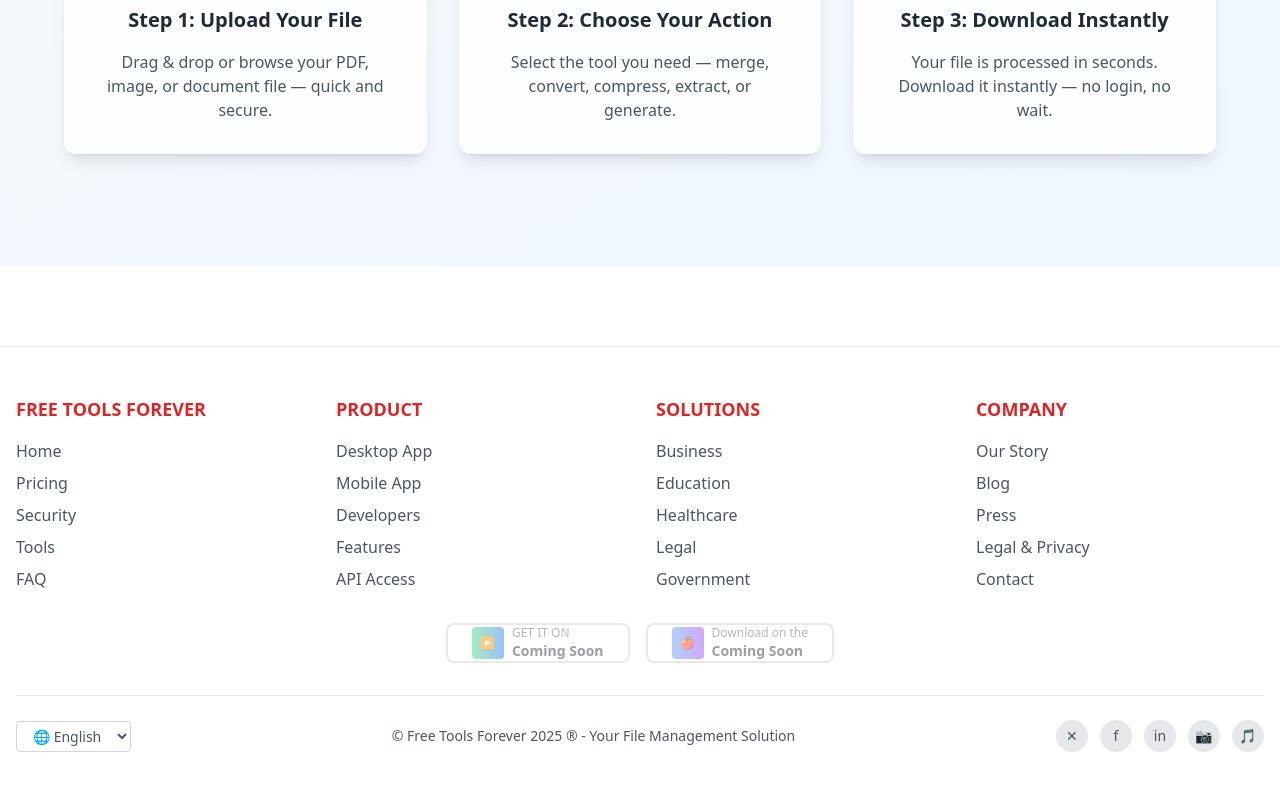
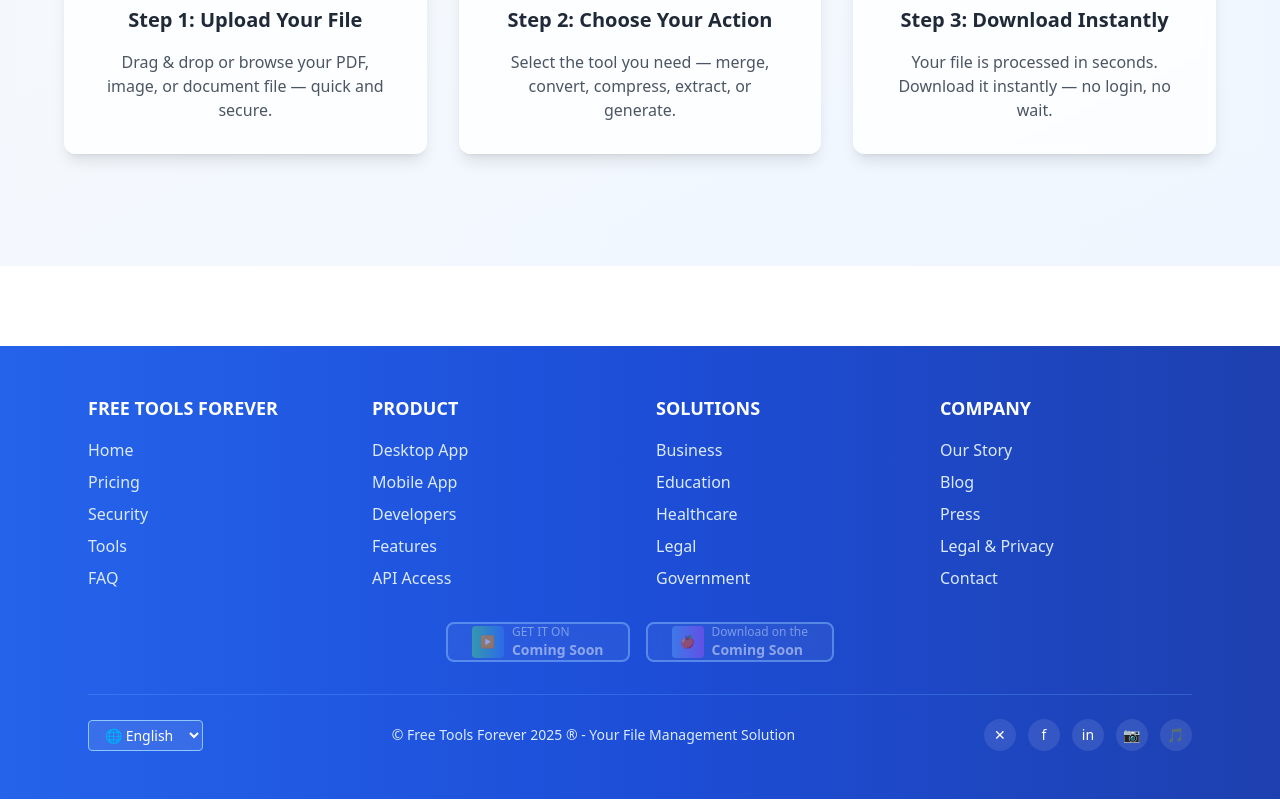
Before and after one commit to coderzafii/digital-document-suite-21, a React (Vite) app: page / in a window 1280 px wide. Shown: the part 2335-3135 px from the top of the page. Built offline with nearby package versions, Linux system fonts and the light colour scheme.

Commit message:
Fix: Footer styling and layout
- Changed the footer background to a blue gradient.
- Adjusted footer content color for better visibility.
- Improved footer content alignment.

```diff
--- a/src/components/Footer.tsx
+++ b/src/components/Footer.tsx
@@ -4,55 +4,55 @@ import { Separator } from "@/components/ui/separator";
 
 const Footer = () => {
   return (
-    <footer className="bg-white border-t border-gray-200 mt-20">
-      <div className="container mx-auto px-4 py-12">
+    <footer className="bg-gradient-to-r from-blue-600 via-blue-700 to-blue-800 mt-20">
+      <div className="container mx-auto px-6 py-12 max-w-6xl">
         {/* Main Footer Content */}
         <div className="grid grid-cols-1 md:grid-cols-2 lg:grid-cols-4 gap-8 mb-8">
           {/* Free Tools Forever Section */}
           <div>
-            <h3 className="text-red-600 font-bold text-lg mb-4">FREE TOOLS FOREVER</h3>
+            <h3 className="text-white font-bold text-lg mb-4">FREE TOOLS FOREVER</h3>
             <ul className="space-y-2">
-              <li><a href="/" className="text-gray-600 hover:text-blue-600 transition-colors">Home</a></li>
-              <li><a href="#" className="text-gray-600 hover:text-blue-600 transition-colors">Pricing</a></li>
-              <li><a href="#" className="text-gray-600 hover:text-blue-600 transition-colors">Security</a></li>
-              <li><a href="#" className="text-gray-600 hover:text-blue-600 transition-colors">Tools</a></li>
-              <li><a href="#" className="text-gray-600 hover:text-blue-600 transition-colors">FAQ</a></li>
+              <li><a href="/" className="text-blue-100 hover:text-white transition-colors">Home</a></li>
+              <li><a href="#" className="text-blue-100 hover:text-white transition-colors">Pricing</a></li>
+              <li><a href="#" className="text-blue-100 hover:text-white transition-colors">Security</a></li>
+              <li><a href="#" className="text-blue-100 hover:text-white transition-colors">Tools</a></li>
+              <li><a href="#" className="text-blue-100 hover:text-white transition-colors">FAQ</a></li>
             </ul>
           </div>
 
           {/* Product Section */}
           <div>
-            <h3 className="text-red-600 font-bold text-lg mb-4">PRODUCT</h3>
+            <h3 className="text-white font-bold text-lg mb-4">PRODUCT</h3>
             <ul className="space-y-2">
-              <li><a href="#" className="text-gray-600 hover:text-blue-600 transition-colors">Desktop App</a></li>
-              <li><a href="#" className="text-gray-600 hover:text-blue-600 transition-colors">Mobile App</a></li>
-              <li><a href="#" className="text-gray-600 hover:text-blue-600 transition-colors">Developers</a></li>
-              <li><a href="#" className="text-gray-600 hover:text-blue-600 transition-colors">Features</a></li>
-              <li><a href="#" className="text-gray-600 hover:text-blue-600 transition-colors">API Access</a></li>
+              <li><a href="#" className="text-blue-100 hover:text-white transition-colors">Desktop App</a></li>
+              <li><a href="#" className="text-blue-100 hover:text-white transition-colors">Mobile App</a></li>
+              <li><a href="#" className="text-blue-100 hover:text-white transition-colors">Developers</a></li>
+              <li><a href="#" className="text-blue-100 hover:text-white transition-colors">Features</a></li>
+              <li><a href="#" className="text-blue-100 hover:text-white transition-colors">API Access</a></li>
             </ul>
           </div>
 
           {/* Solutions Section */}
           <div>
-            <h3 className="text-red-600 font-bold text-lg mb-4">SOLUTIONS</h3>
+            <h3 className="text-white font-bold text-lg mb-4">SOLUTIONS</h3>
             <ul className="space-y-2">
-              <li><a href="#" className="text-gray-600 hover:text-blue-600 transition-colors">Business</a></li>
-              <li><a href="#" className="text-gray-600 hover:text-blue-600 transition-colors">Education</a></li>
-              <li><a href="#" className="text-gray-600 hover:text-blue-600 transition-colors">Healthcare</a></li>
-              <li><a href="#" className="text-gray-600 hover:text-blue-600 transition-colors">Legal</a></li>
-              <li><a href="#" className="text-gray-600 hover:text-blue-600 transition-colors">Government</a></li>
+              <li><a href="#" className="text-blue-100 hover:text-white transition-colors">Business</a></li>
+              <li><a href="#" className="text-blue-100 hover:text-white transition-colors">Education</a></li>
+              <li><a href="#" className="text-blue-100 hover:text-white transition-colors">Healthcare</a></li>
+              <li><a href="#" className="text-blue-100 hover:text-white transition-colors">Legal</a></li>
+              <li><a href="#" className="text-blue-100 hover:text-white transition-colors">Government</a></li>
             </ul>
           </div>
 
           {/* Company Section */}
           <div>
-            <h3 className="text-red-600 font-bold text-lg mb-4">COMPANY</h3>
+            <h3 className="text-white font-bold text-lg mb-4">COMPANY</h3>
             <ul className="space-y-2">
-              <li><a href="#" className="text-gray-600 hover:text-blue-600 transition-colors">Our Story</a></li>
-              <li><a href="#" className="text-gray-600 hover:text-blue-600 transition-colors">Blog</a></li>
-              <li><a href="#" className="text-gray-600 hover:text-blue-600 transition-colors">Press</a></li>
-              <li><a href="#" className="text-gray-600 hover:text-blue-600 transition-colors">Legal & Privacy</a></li>
-              <li><a href="#" className="text-gray-600 hover:text-blue-600 transition-colors">Contact</a></li>
+              <li><a href="#" className="text-blue-100 hover:text-white transition-colors">Our Story</a></li>
+              <li><a href="#" className="text-blue-100 hover:text-white transition-colors">Blog</a></li>
+              <li><a href="#" className="text-blue-100 hover:text-white transition-colors">Press</a></li>
+              <li><a href="#" className="text-blue-100 hover:text-white transition-colors">Legal & Privacy</a></li>
+              <li><a href="#" className="text-blue-100 hover:text-white transition-colors">Contact</a></li>
             </ul>
           </div>
         </div>
@@ -61,62 +61,62 @@ const Footer = () => {
         <div className="flex flex-col sm:flex-row gap-4 mb-8 justify-center">
           <Button
             variant="outline"
-            className="flex items-center gap-2 px-6 py-3 border-2 border-gray-300 rounded-lg hover:border-gray-400 transition-colors cursor-not-allowed opacity-60"
+            className="flex items-center gap-2 px-6 py-3 border-2 border-blue-300 bg-white/10 backdrop-blur-sm rounded-lg hover:bg-white/20 transition-colors cursor-not-allowed opacity-60"
             disabled
           >
             <div className="w-8 h-8 bg-gradient-to-r from-green-400 to-blue-500 rounded flex items-center justify-center">
               <span className="text-white font-bold text-xs">▶</span>
             </div>
             <div className="text-left">
-              <div className="text-xs text-gray-500">GET IT ON</div>
-              <div className="text-sm font-semibold text-gray-700">Coming Soon</div>
+              <div className="text-xs text-blue-100">GET IT ON</div>
+              <div className="text-sm font-semibold text-white">Coming Soon</div>
             </div>
           </Button>
 
           <Button
             variant="outline"
-            className="flex items-center gap-2 px-6 py-3 border-2 border-gray-300 rounded-lg hover:border-gray-400 transition-colors cursor-not-allowed opacity-60"
+            className="flex items-center gap-2 px-6 py-3 border-2 border-blue-300 bg-white/10 backdrop-blur-sm rounded-lg hover:bg-white/20 transition-colors cursor-not-allowed opacity-60"
             disabled
           >
             <div className="w-8 h-8 bg-gradient-to-r from-blue-400 to-purple-500 rounded flex items-center justify-center">
               <span className="text-white font-bold text-xs">🍎</span>
             </div>
             <div className="text-left">
-              <div className="text-xs text-gray-500">Download on the</div>
-              <div className="text-sm font-semibold text-gray-700">Coming Soon</div>
+              <div className="text-xs text-blue-100">Download on the</div>
+              <div className="text-sm font-semibold text-white">Coming Soon</div>
             </div>
           </Button>
         </div>
 
-        <Separator className="mb-6" />
+        <Separator className="mb-6 bg-blue-400/30" />
 
         {/* Bottom Section */}
         <div className="flex flex-col md:flex-row justify-between items-center gap-4">
           <div className="flex items-center gap-2">
-            <select className="bg-transparent border border-gray-300 rounded px-3 py-1 text-sm text-gray-600">
-              <option>🌐 English</option>
+            <select className="bg-white/10 backdrop-blur-sm border border-blue-300 rounded px-3 py-1 text-sm text-white">
+              <option className="text-gray-800">🌐 English</option>
             </select>
           </div>
 
-          <div className="text-center text-sm text-gray-600">
+          <div className="text-center text-sm text-blue-100">
             © Free Tools Forever 2025 ® - Your File Management Solution
           </div>
 
           <div className="flex items-center gap-3">
-            <a href="#" className="w-8 h-8 bg-gray-200 rounded-full flex items-center justify-center hover:bg-gray-300 transition-colors">
-              <span className="text-gray-600 text-sm">✕</span>
+            <a href="#" className="w-8 h-8 bg-white/10 backdrop-blur-sm rounded-full flex items-center justify-center hover:bg-white/20 transition-colors">
+              <span className="text-white text-sm">✕</span>
             </a>
-            <a href="#" className="w-8 h-8 bg-gray-200 rounded-full flex items-center justify-center hover:bg-gray-300 transition-colors">
-              <span className="text-gray-600 text-sm">f</span>
+            <a href="#" className="w-8 h-8 bg-white/10 backdrop-blur-sm rounded-full flex items-center justify-center hover:bg-white/20 transition-colors">
+              <span className="text-white text-sm">f</span>
             </a>
-            <a href="#" className="w-8 h-8 bg-gray-200 rounded-full flex items-center justify-center hover:bg-gray-300 transition-colors">
-              <span className="text-gray-600 text-sm">in</span>
+            <a href="#" className="w-8 h-8 bg-white/10 backdrop-blur-sm rounded-full flex items-center justify-center hover:bg-white/20 transition-colors">
+              <span className="text-white text-sm">in</span>
             </a>
-            <a href="#" className="w-8 h-8 bg-gray-200 rounded-full flex items-center justify-center hover:bg-gray-300 transition-colors">
-              <span className="text-gray-600 text-sm">📷</span>
+            <a href="#" className="w-8 h-8 bg-white/10 backdrop-blur-sm rounded-full flex items-center justify-center hover:bg-white/20 transition-colors">
+              <span className="text-white text-sm">📷</span>
             </a>
-            <a href="#" className="w-8 h-8 bg-gray-200 rounded-full flex items-center justify-center hover:bg-gray-300 transition-colors">
-              <span className="text-gray-600 text-sm">🎵</span>
+            <a href="#" className="w-8 h-8 bg-white/10 backdrop-blur-sm rounded-full flex items-center justify-center hover:bg-white/20 transition-colors">
+              <span className="text-white text-sm">🎵</span>
             </a>
           </div>
         </div>
```
